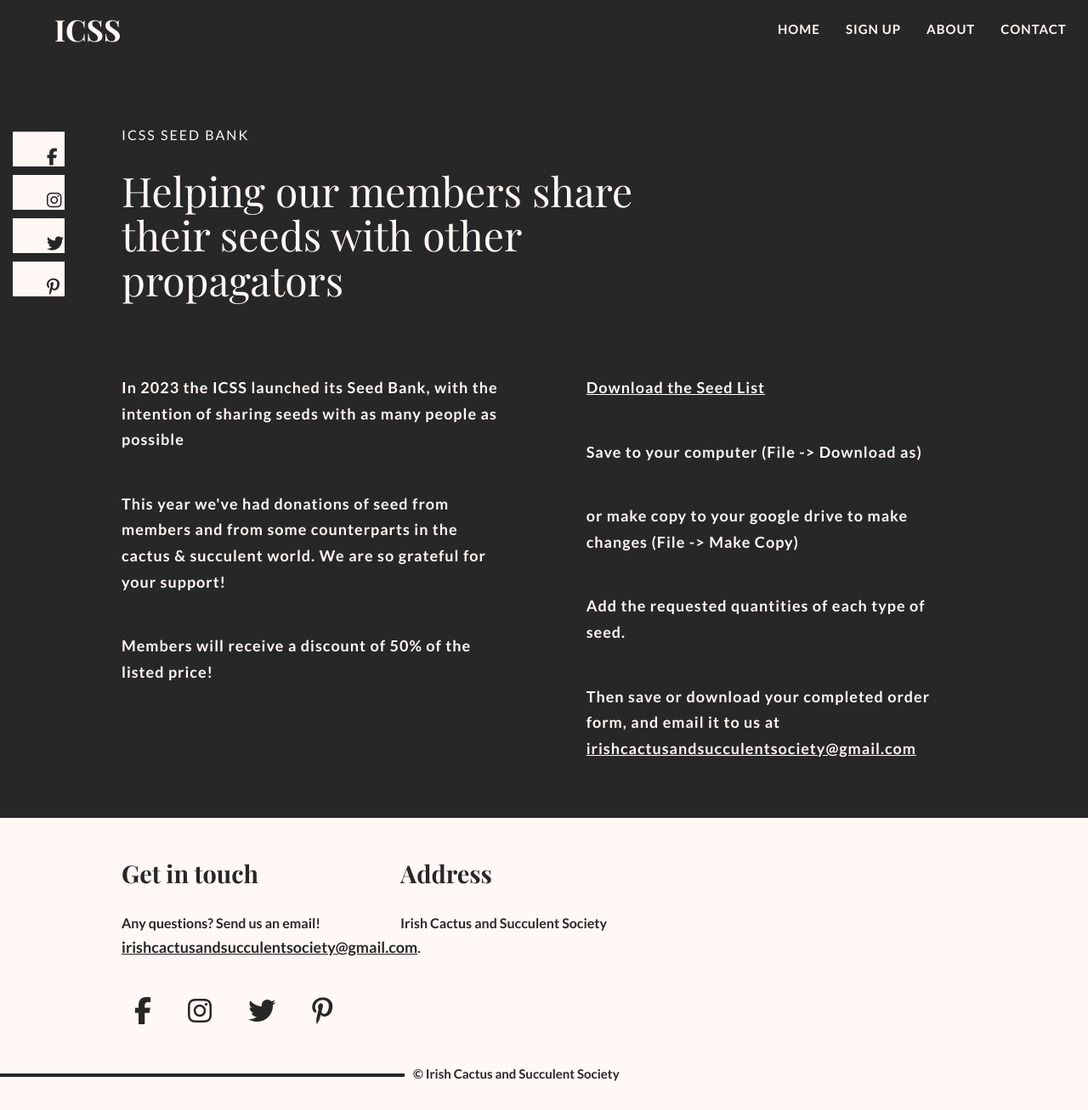
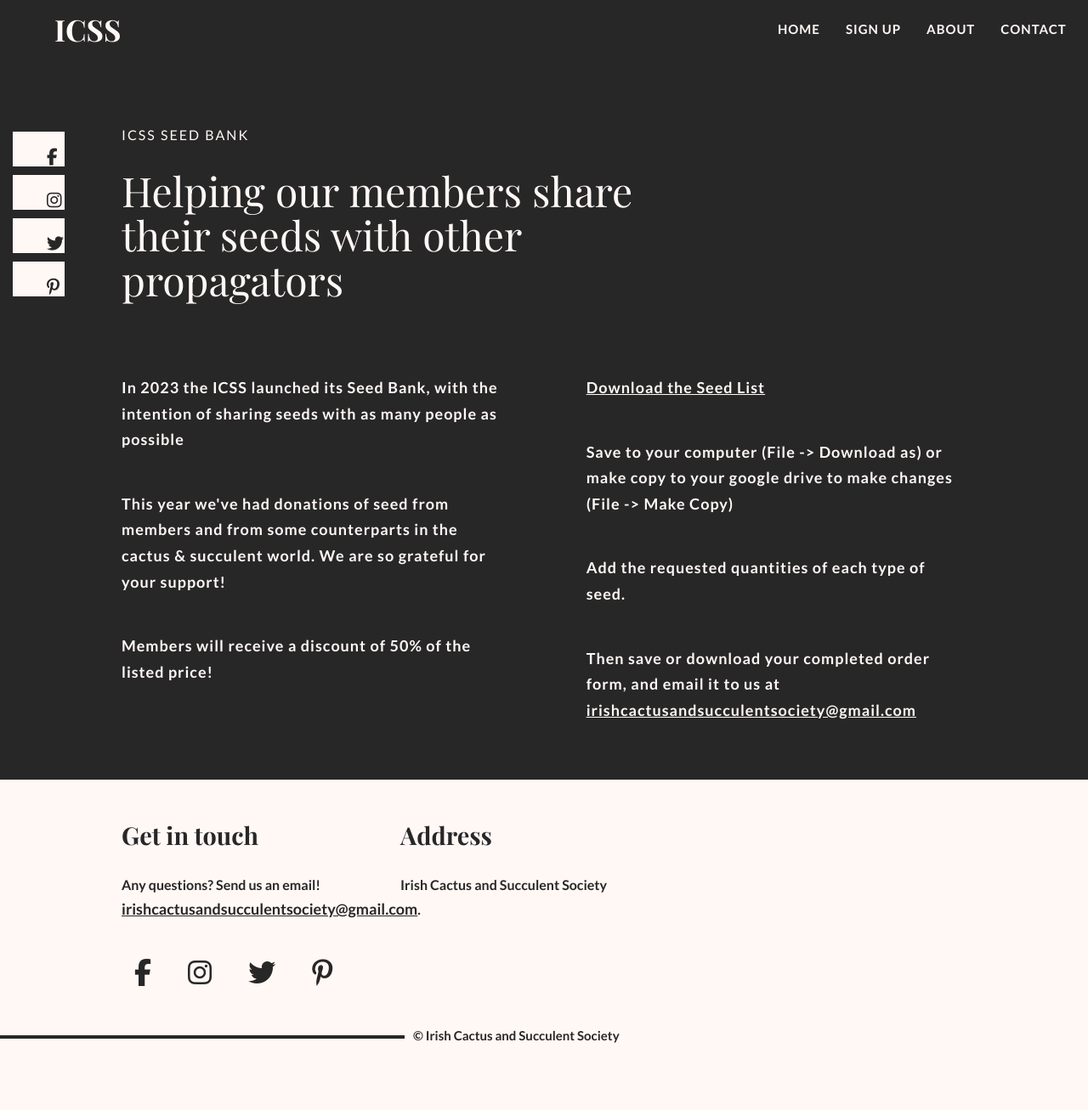
Before and after one commit to irishcactusandsucculentsociety/website, a Jekyll site: the page built from seedbank.md, in a window 1280 px wide and 1307 px high. Shown: the whole window at 85% size. Built offline with Jekyll 4.4.1, drawn with Linux system fonts in a browser that asks for light colours; nearby versions of some CDN libraries; some web fonts are replaced; grey boxes are pictures that could not be loaded.

Commit message:
change text

```diff
--- a/seedbank.md
+++ b/seedbank.md
@@ -15,8 +15,7 @@ title: About
         <section class="section_about clearfix">
             <div class="right">
                 <p><a href='https://docs.google.com/spreadsheets/d/1AFdAxVgmmPqCR-nR1S4zU4CM29IBpNmE/edit?usp=sharing&ouid=108345998675738765997&rtpof=true&sd=true'>Download the Seed List</a></p>
-                <p>Save to your computer (File -> Download as)</p>
-                <p>or make copy to your google drive to make changes (File -> Make Copy)</p>
+                <p>Save to your computer (File -> Download as) or make copy to your google drive to make changes (File -> Make Copy)</p>
                 <p>Add the requested quantities of each type of seed.</p>
                 <p>Then save or download your completed order form, and email it to us at <a href='mailto:irishcactusandsucculentsociety@gmail.com'>irishcactusandsucculentsociety@gmail.com</a></p>
             </div>
```
